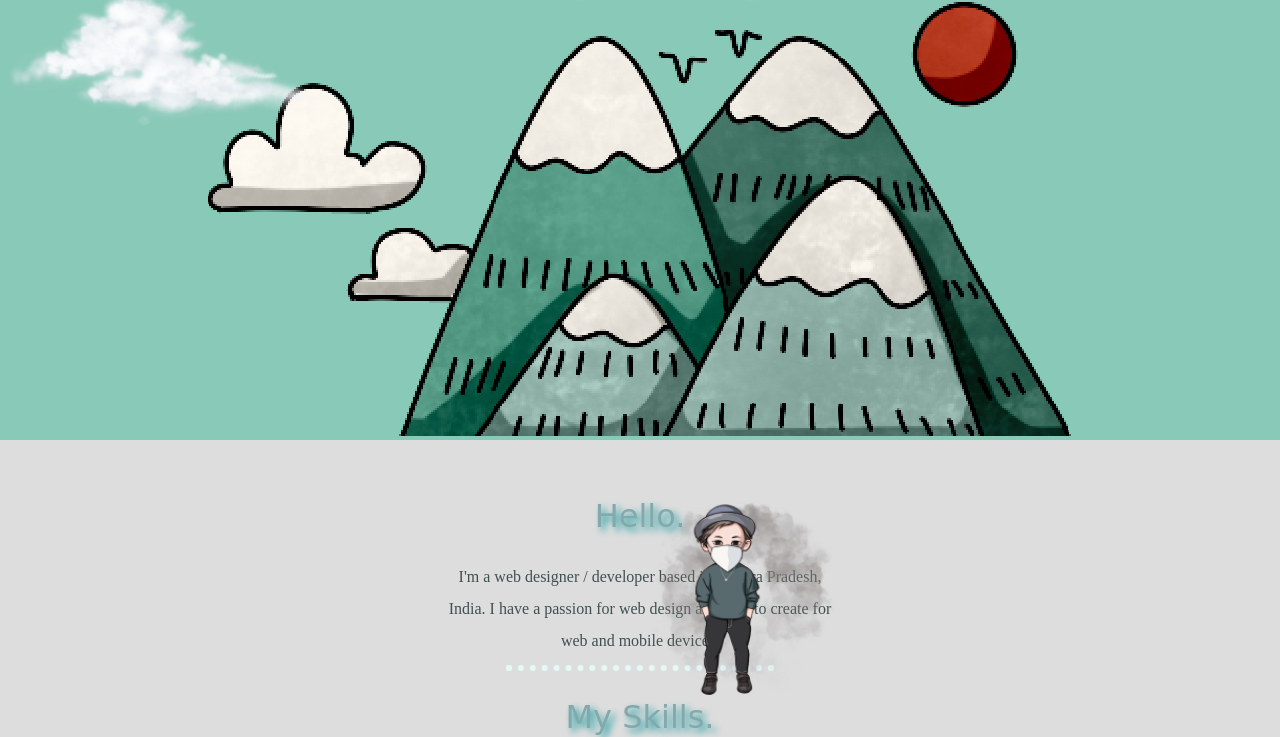
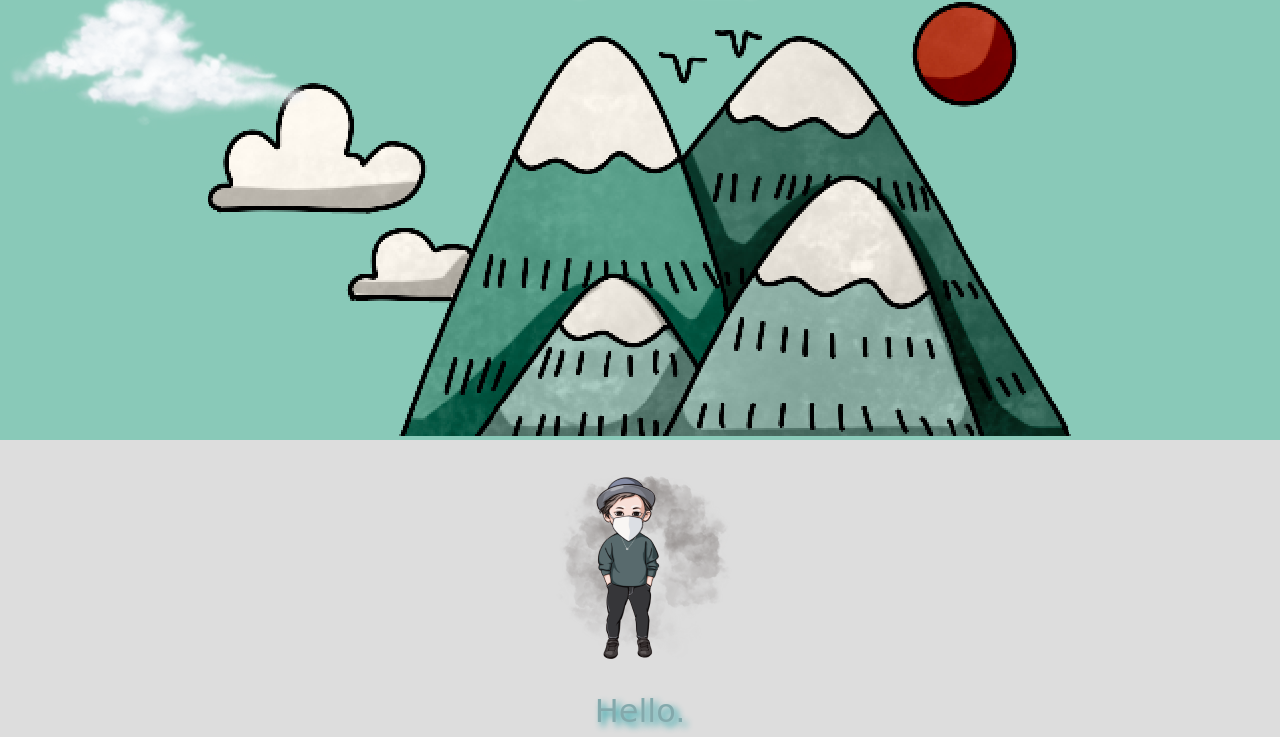
Before and after one commit to Teja01-coder/portfolio, a plain HTML site: page index.html in a window 1280 px wide. Shown: the part 245-982 px from the top of the page. Drawn offline with Linux system fonts and the light colour scheme; a web font is replaced by a local one.

Commit message:
Update styles.css

```diff
--- a/styles.css
+++ b/styles.css
@@ -121,7 +121,3 @@ a:hover{
   font-size: 0.75rem;
 
 }
-.saiteja{
-  min-width: 200px;
-  position: absolute;
-}
```
